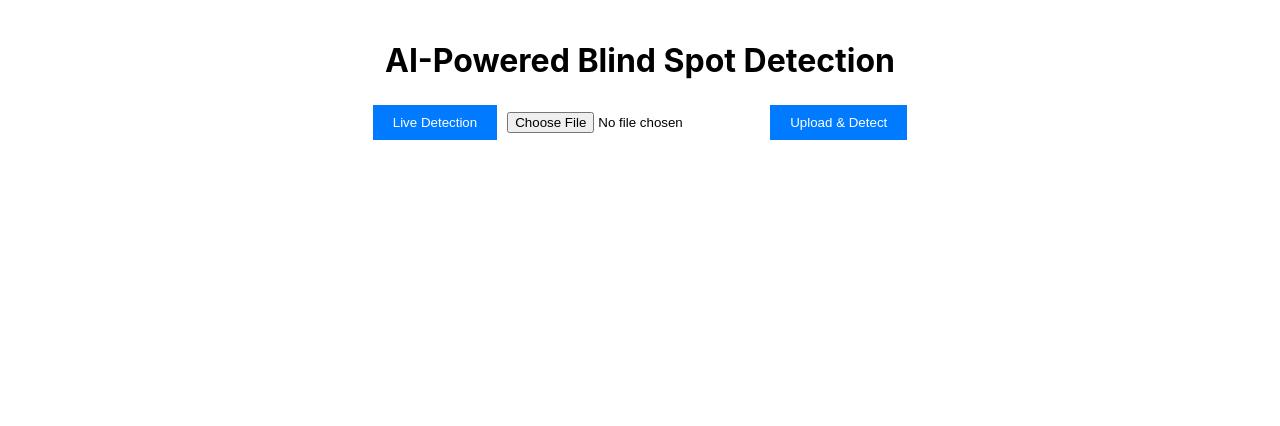
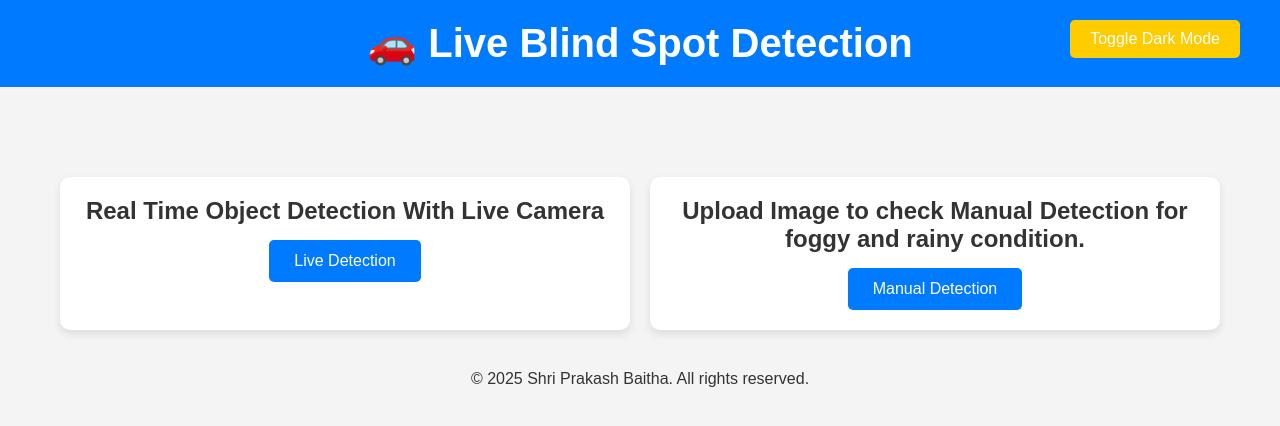
Before and after one commit to Shriprakashbharti/CODECLASH-FRONTEND, a React (Create React App) app: page / in a window 1280 px wide. Shown: the top 426 px of the page. Built offline with nearby package versions, Linux system fonts and the light colour scheme.

Commit message:
Blind object detection

```diff
--- a/src/App.js
+++ b/src/App.js
@@ -3,12 +3,15 @@ import { BrowserRouter as Router, Route, Routes } from "react-router-dom";
 import UploadPage from "./pages/UploadPage";
 import LiveDetection from "./pages/liveDetection";
 import PastDetections from "./pages/PastDetections";
+import FrontPage from "./pages/Frontpage";
 
 export default function App() {
     return (
+
         <Router>
             <Routes>
-                <Route path="/" element={<UploadPage />} />
+                <Route path="/" element={<FrontPage />} />
+                <Route path="/manual" element={<UploadPage />} />
                 <Route path="/live" element={<LiveDetection/>}/>
                 <Route path="/pastDetections" element={<PastDetections/>}/>
             </Routes>
--- /dev/null
+++ b/src/pages/Frontpage.js
@@ -0,0 +1,45 @@
+import React, { useState } from 'react';
+import './styles.css';
+import { Link } from "react-router-dom";
+const FrontPage = () => {
+  const [isDarkMode, setIsDarkMode] = useState(false);
+  const toggleDarkMode = () => {
+    setIsDarkMode(!isDarkMode);
+  };
+
+  return (
+    <div className={isDarkMode ? 'dark-mode' : ''}>
+      <header>
+        <h1>🚗 Live Blind Spot Detection</h1>
+      </header>
+
+      <main className='main'>
+        <button className="light-mode-toggle" onClick={toggleDarkMode}>
+          Toggle Dark Mode
+        </button>
+
+        <section>
+          <div>
+            <h2>Real Time Object Detection With Live Camera</h2>
+
+                  <Link to={"/live"}><button>Live Detection</button>
+                  </Link>
+                  </div>
+          <div>
+            <h2>Upload Image to check Manual Detection for foggy and rainy condition.</h2>
+            <Link to={"/manual"}><button>Manual Detection</button>
+                  </Link>
+          </div>
+        </section>
+      </main>
+
+      <div className='footer' style={{textAlign:"center",marginBottom:"0px"}}>
+
+            <p>&copy; 2025 Shri Prakash Baitha. All rights reserved.</p>
+
+      </div>
+    </div>
+  );
+};
+
+export default FrontPage;
--- a/src/pages/UploadPage.js
+++ b/src/pages/UploadPage.js
@@ -2,7 +2,6 @@ import React, { useState , useEffect } from "react";
 import axios from "axios";
 import { toast } from "react-toastify";
 import "react-toastify/dist/ReactToastify.css";
-import { Link } from "react-router-dom";
 
 const ObjectDetectionResults = ({ detections }) => {
     const [objectCounts, setObjectCounts] = useState({});
@@ -59,8 +58,7 @@ export default function UploadPage() {
     return (
         <div className="container">
             <h1>AI-Powered Blind Spot Detection</h1>
-            <Link to={"/live"}><button>Live Detection</button>
-            </Link>
+
             <input type="file" onChange={(e) => setFile(e.target.files[0])} />
             <button onClick={handleUpload}>Upload & Detect</button>
 
--- a/src/pages/liveDetection.js
+++ b/src/pages/liveDetection.js
@@ -28,22 +28,17 @@ const LiveDetection = () => {
     <div className="live-detection-container">
       <h1>🚗 Live Blind Spot Detection</h1>
 
-      {/* Live Video Feed */}
       <img
         className="live-video"
         src="http://localhost:5000/live-detection/video_feed"
         alt="Live Stream"
       />
 
-      {/* Risk Level Display */}
       <div className={`risk-indicator risk-${riskLevel}`}>
         Risk Level: {riskLevel === 2 ? "🚨 HIGH RISK" : "✅ SAFE"}
       </div>
 
-      {/* Alert Popup */}
       {alertVisible && <div className="alert-popup">⚠️ High Risk Detected! Drive Carefully!</div>}
-
-      {/* Play alert sound if risk is high */}
       {riskLevel >= 2 && (
         <audio autoPlay>
           <source src="/alert.mp3" type="audio/mpeg" />
--- /dev/null
+++ b/src/pages/styles.css
@@ -0,0 +1,127 @@
+/* Base Styles */
+* {
+    margin: 0;
+    padding: 0;
+    box-sizing: border-box;
+    font-family: 'Arial', sans-serif;
+  }
+
+  body {
+    background-color: #f4f4f4; /* Light mode background */
+    color: #333; /* Light text */
+    transition: background-color 0.3s, color 0.3s;
+  }
+
+  .dark-mode {
+    background-color: #1f1f1f; /* Dark mode background */
+    color: #fff; /* Dark text */
+  }
+
+  header {
+    background: #007BFF; /* Blue header */
+    padding: 20px 40px;
+    color: #fff;
+    text-align: center;
+  }
+
+  header h1 {
+    font-size: 2.5rem;
+    font-weight: bold;
+  }
+
+  main {
+    padding: 40px 20px;
+    text-align: center;
+    max-width: 1200px;
+    height: 100%;
+    margin: auto;
+  }
+
+  button {
+    background-color: #007BFF;
+    color: white;
+    padding: 12px 25px;
+    border: none;
+    border-radius: 5px;
+    font-size: 1rem;
+    cursor: pointer;
+    transition: background-color 0.3s ease;
+  }
+
+  button:hover {
+    background-color: #0056b3;
+  }
+
+  section {
+    margin-top: 50px;
+    display: grid;
+    grid-template-columns: 1fr 1fr;
+    gap: 20px;
+  }
+
+  section div {
+    padding: 20px;
+    background-color: #fff;
+    border-radius: 10px;
+    box-shadow: 0 4px 8px rgba(0, 0, 0, 0.1);
+  }
+
+  section div h2 {
+    font-size: 1.5rem;
+    margin-bottom: 15px;
+  }
+
+  footer {
+    background-color: #333;
+    color: white;
+    text-align: center;
+    padding: 20px 0;
+    position: relative;
+    bottom: 0;
+    /* width: 100%; */
+
+  }
+
+  footer p {
+    font-size: 0.9rem;
+  }
+
+  /* Light Mode Button */
+  .light-mode-toggle {
+    position: absolute;
+    top: 20px;
+    right: 40px;
+    background-color: #ffcc00;
+    border: none;
+    padding: 10px 20px;
+    border-radius: 5px;
+    cursor: pointer;
+    font-size: 1rem;
+  }
+
+  .light-mode-toggle:hover {
+    background-color: #ffaa00;
+  }
+  .main{
+    width: 100%;
+    height: 100%;
+  }
+
+  /* Media Queries */
+  @media (max-width: 768px) {
+    section {
+      grid-template-columns: 1fr;
+    }
+    header h1 {
+      font-size: 2rem;
+    }
+    button {
+      padding: 10px 20px;
+    }
+  }
+
+  @media (max-width: 480px) {
+    header h1 {
+      font-size: 1.8rem;
+    }
+  }
```
